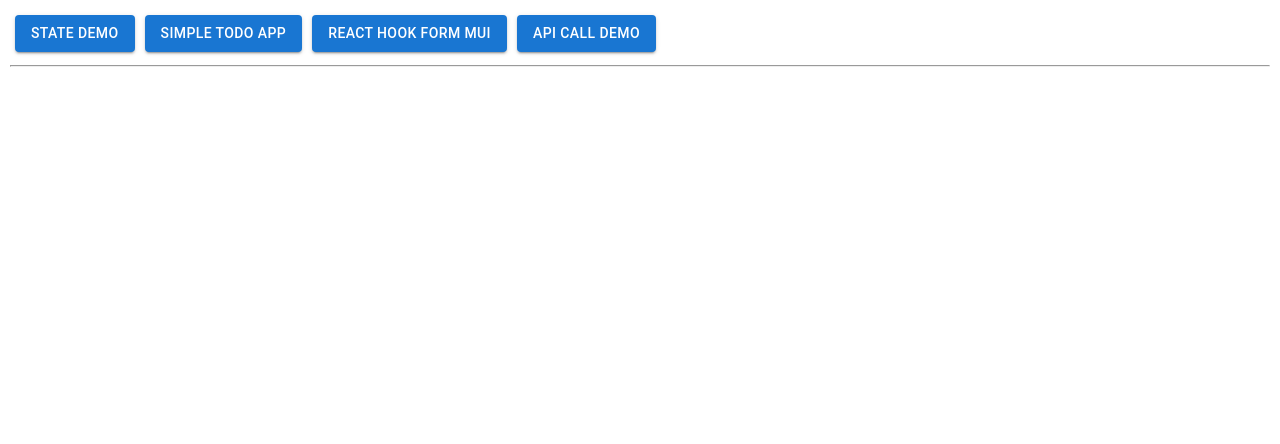
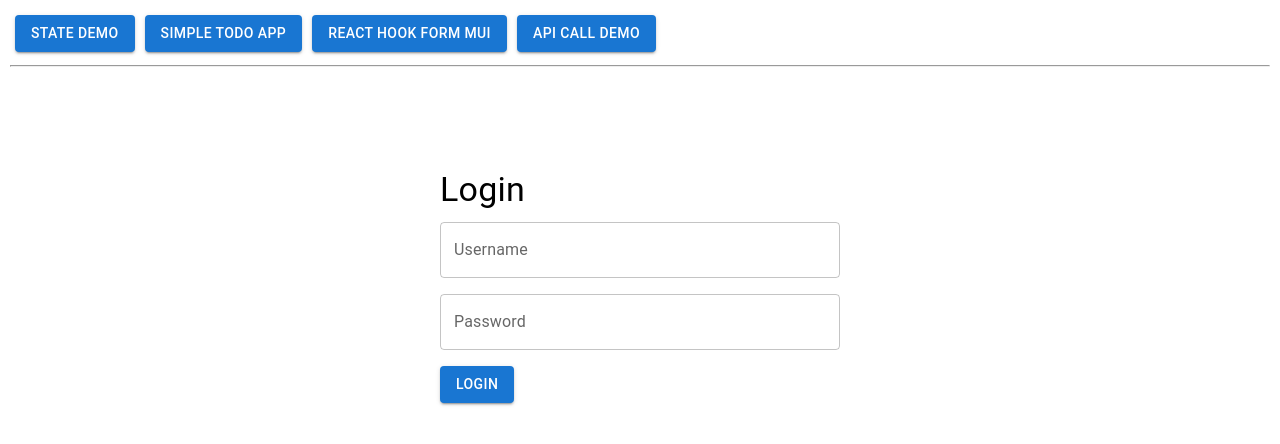
Before and after one commit to gavand-sagar/Upgrad-React-Training, a React (Create React App) app: page /Login in a window 1280 px wide. Shown: the top 444 px of the page. Built offline with nearby package versions, Linux system fonts and the light colour scheme.

Commit message:
Post API (LOGIN)

```diff
--- /dev/null
+++ b/src/LoginFormPostAPI.jsx
@@ -0,0 +1,82 @@
+import { Box, Button, TextField, Typography, Alert, CircularProgress } from '@mui/material'
+import axios from 'axios'
+import React, { useState } from 'react'
+import { useForm } from 'react-hook-form'
+import { useNavigate } from 'react-router-dom'
+
+export default function LoginFormPostAPI() {
+    let { handleSubmit, register, formState: { errors } } = useForm()
+    let navigate = useNavigate()
+    const [error, setError] = useState('')
+    const [loading, setLoading] = useState(false)
+
+    async function login(formData) {
+        setError('')
+        setLoading(true)
+
+        try {
+            const response = await axios.post(
+                'https://dummyjson.com/auth/login', formData
+            )
+
+            navigate("/ApiCallDemo")
+
+        } catch (err) {
+            setError(err.response?.data?.message || 'Login failed. Please check your credentials.')
+            console.error('Login error:', err)
+        } finally {
+            setLoading(false)
+        }
+    }
+
+    return (
+        <Box sx={{ maxWidth: 400, margin: '50px auto', padding: 3 }}>
+            <Typography variant="h4" component="h1" gutterBottom>
+                Login
+            </Typography>
+
+            {error && (
+                <Alert severity="error" sx={{ mb: 2 }}>
+                    {error}
+                </Alert>
+            )}
+
+            <form onSubmit={handleSubmit(login)}>
+                <Box sx={{ mb: 2 }}>
+                    <TextField
+                        {...register("username", {
+                            required: "Username is required"
+                        })}
+                        label="Username"
+                        type="text"
+                        fullWidth
+                        error={!!errors.username}
+                        helperText={errors.username?.message}
+                    />
+                </Box>
+                <Box sx={{ mb: 2 }}>
+                    <TextField
+                        {...register("password", {
+                            required: "Password is required"
+                        })}
+                        label="Password"
+                        type="password"
+                        fullWidth
+                        error={!!errors.password}
+                        helperText={errors.password?.message}
+                    />
+                </Box>
+                <Box>
+                    {
+                        loading ? <CircularProgress></CircularProgress> : <Button
+                            type="submit"
+                            variant="contained"
+                        >
+                            Login
+                        </Button>
+                    }
+                </Box>
+            </form>
+        </Box>
+    )
+}
--- a/src/Routes.js
+++ b/src/Routes.js
@@ -14,6 +14,7 @@ import ReactHookFormMUI from './ReactHookFormMUI';
 import SimpleTodoApp from './SimpleTodoApp';
 import ApiCallDemo from './ApiCallDemo';
 import ProductDetails from './ProductDetails';
+import LoginFormPostAPI from './LoginFormPostAPI';
 
 export const routes = [
     {
@@ -39,5 +40,9 @@ export const routes = [
     {
         path: '/ProductDetails/:productid',
         element: <ProductDetails />
+    },
+    {
+        path: '/Login',
+        element: <LoginFormPostAPI />
     }
 ]
```
